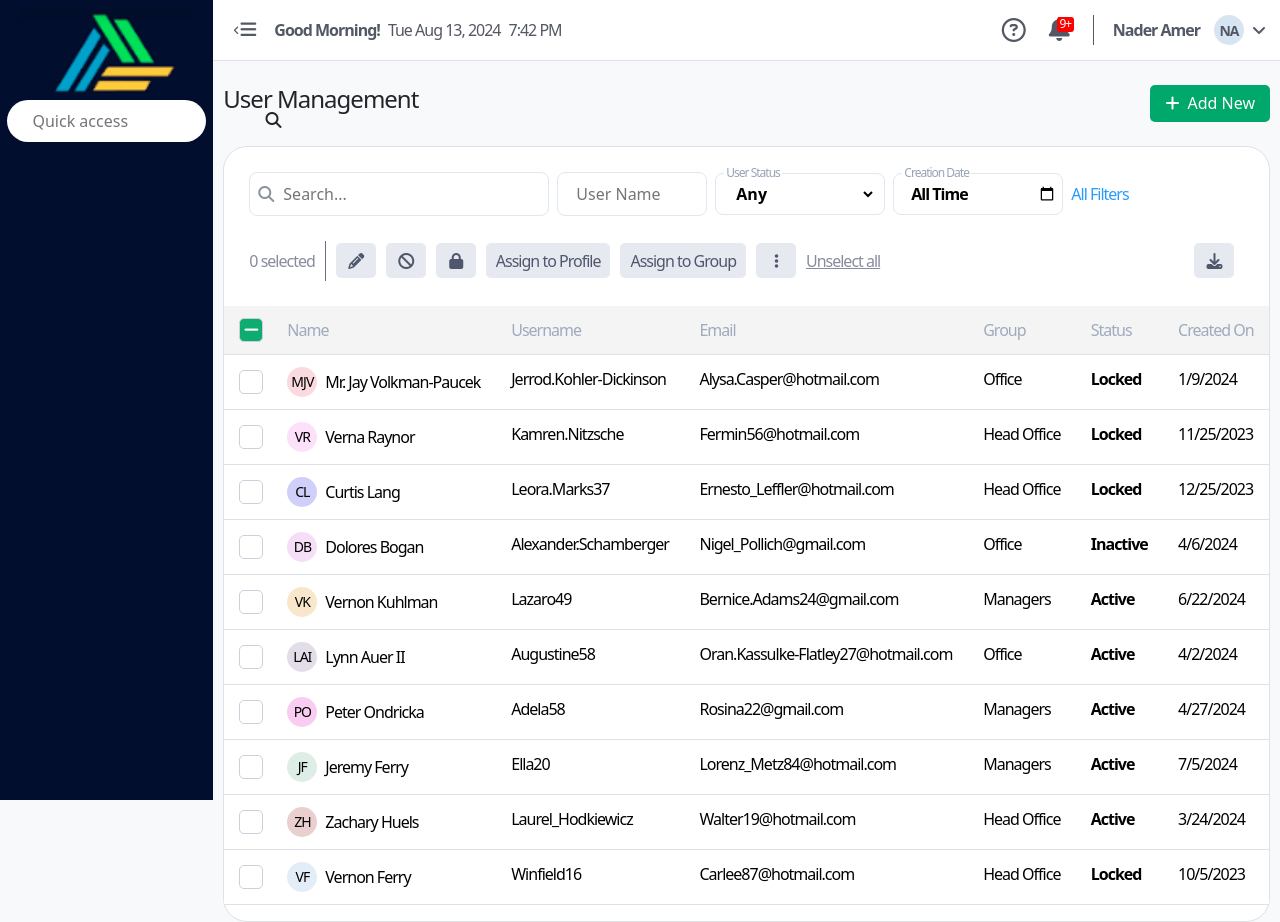
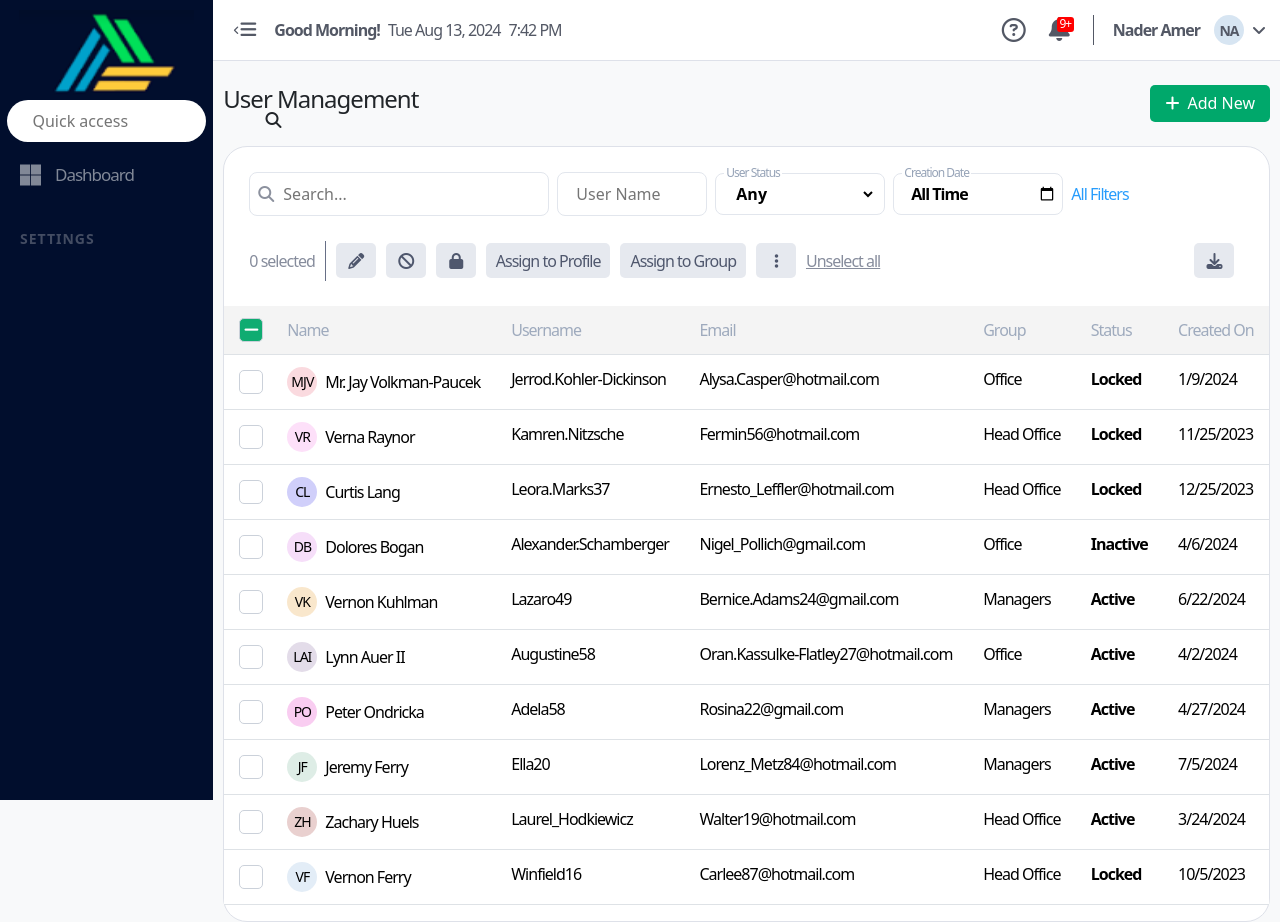
Before and after one commit to MenaTalhHossamAlden/RENOSYSTEMS-Frontend-Engineer-Challenge, a React (Create React App) app: page / in a window 1280 px wide. Built offline with nearby package versions, Linux system fonts and the light colour scheme; the HTML template or start-up script is replaced by a standard one.

Commit message:
dashboard + settings

```diff
--- a/src/components/Menu.css
+++ b/src/components/Menu.css
@@ -22,3 +22,29 @@
   display: flex;
   justify-content: space-between;
 }
+
+.menu .dashboard {
+  display: flex;
+  color: #818897;
+  align-items: center;
+  justify-content: left;
+  width: 100%;
+  padding: 20px;
+  font-weight: 500;
+  font-size: 17px;
+}
+
+.menu .fa-microsoft {
+  font-size: 24px;
+  margin-right: 15px;
+}
+
+.menu .settings {
+  padding: 20px;
+  width: 100%;
+  text-align: left;
+  color: #434c62;
+  font-size: 14px;
+  letter-spacing: 1px;
+  font-weight: 600;
+}
--- a/src/components/Menu.js
+++ b/src/components/Menu.js
@@ -14,6 +14,13 @@ const Menu = () => {
           <i className="fas fa-search"></i>
         </span>
       </div>
+      <div className="dashboard">
+        <i class="fab fa-microsoft"></i>
+        <p>Dashboard</p>
+      </div>
+      <div className="settings">
+        <p>SETTINGS</p>
+      </div>
     </div>
   );
 };
```
